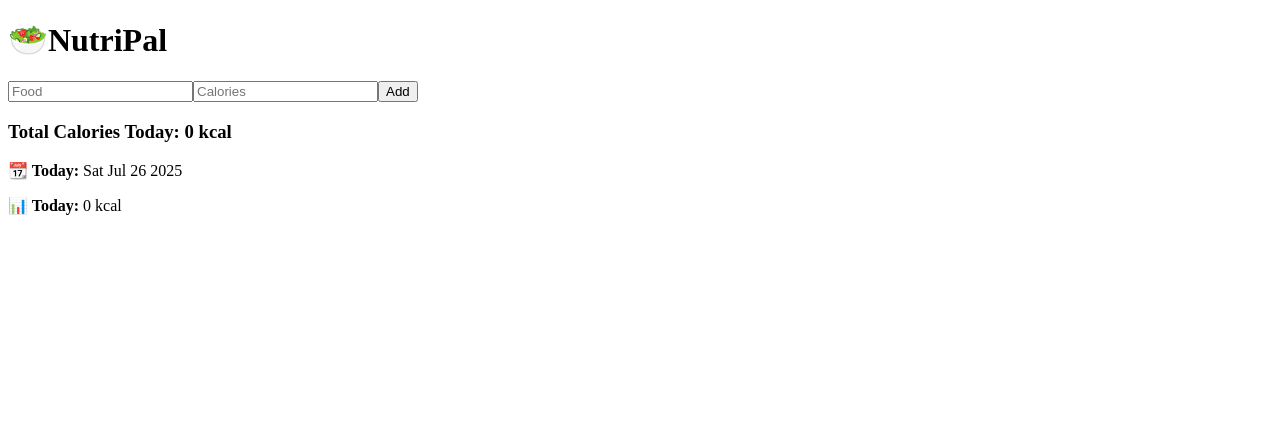
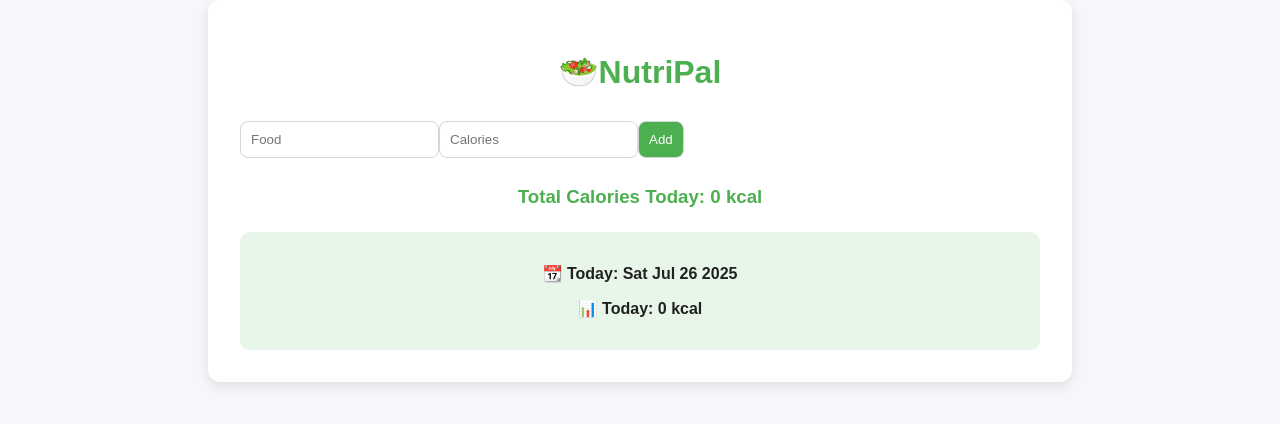
Before and after one commit to Narayani786/NutriPal-app, a React (Create React App) app in the folder nutripal/: page / in a window 1280 px wide. Shown: the top 424 px of the page. Built offline with nearby package versions, Linux system fonts and the light colour scheme.

Commit message:
Added style to the whole app

```diff
--- a/nutripal/src/App.css
+++ b/nutripal/src/App.css
@@ -0,0 +1,63 @@
+body {
+    margin: 0;
+    font-family: var(--font-family);
+    background-color: var(--background);
+    color: var(--text);
+}
+
+.App {
+    max-width: 800px;
+    margin: 0 auto;
+    padding: 32px;
+    background-color: var(--card-bg);
+    border-radius: 12px;
+    box-shadow: 0 4px 12px rgba(0, 0, 0, 0.1);
+}
+
+h1, h3 {
+    color: var(--primary);
+    text-align: center;
+}
+
+input, button {
+    font-family: inherit;
+    padding: 10px;
+    margin: 8px 0;
+    border: 1px solid var(--border);
+    border-radius: 8px;
+    outline: none;
+}
+
+button {
+    background-color: var(--primary);
+    color: white;
+    cursor: pointer;
+    transition: background-color 0.3s ease;
+}
+
+button:hover {
+    background-color: var(--primary-dark);
+}
+
+.food-list {
+    margin-top: 20px;
+}
+
+.food-item {
+    background: var(--item-bg);
+    padding: 12px;
+    border-radius: 8px;
+    margin-bottom: 10px;
+    display: flex;
+    justify-content: space-between;
+    align-items: center;
+}
+
+.summary-box {
+    margin-top: 24px;
+    padding: 16px;
+    border-radius: 10px;
+    background: var(--summary-bg);
+    font-weight: bold;
+    text-align: center;
+}
```
